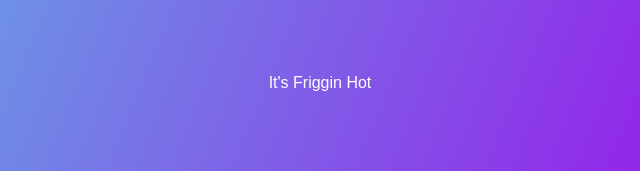
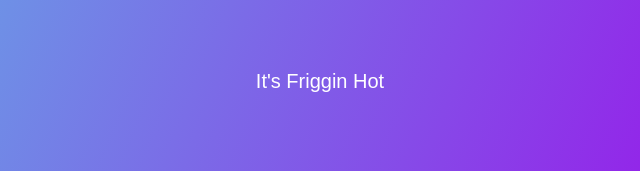
Before and after one commit to KnifeParty12/Weather-App, a website: page index.html in a window 1280 px wide. Shown: the part 626-797 px from the top of the page, 320-960 px from the left. Drawn offline with Linux system fonts and the light colour scheme.

```diff
--- a/app.js
+++ b/app.js
@@ -20,6 +20,7 @@
                         return response.json()
                     })
                     .then(data =>{
+                        console.log(data);
                         const {temperature, summary, icon } = data.currently;
                         //Set DOM elements from API
                         temperatureDegree.textContent = temperature;
--- a/style.css
+++ b/style.css
@@ -36,3 +36,6 @@
 .degree-section h2{
     font-size: 40px;
 }
+.temperature-description{
+    font-size: 20px;
+}
```
Also changed, not shown: Progress.gif (added).
